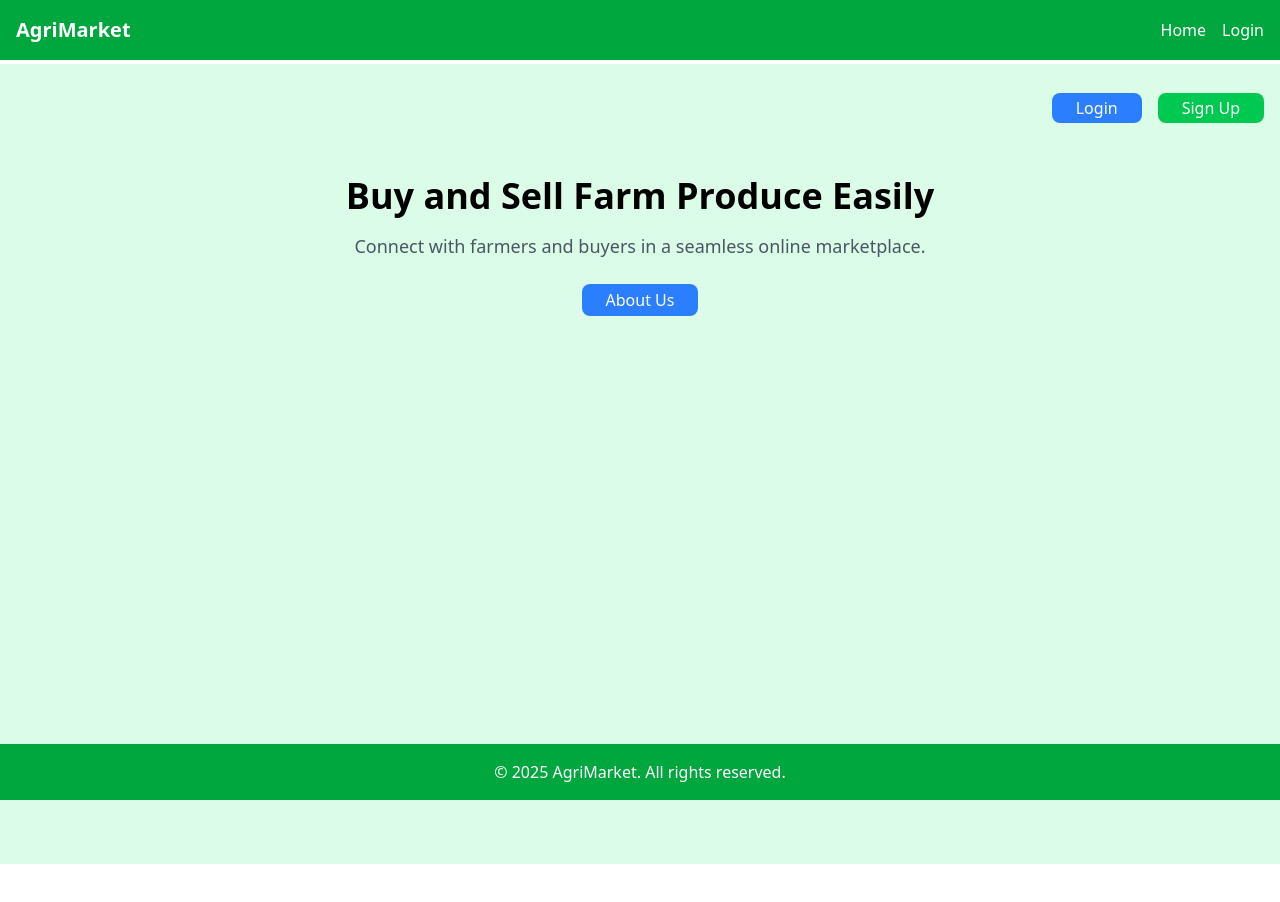
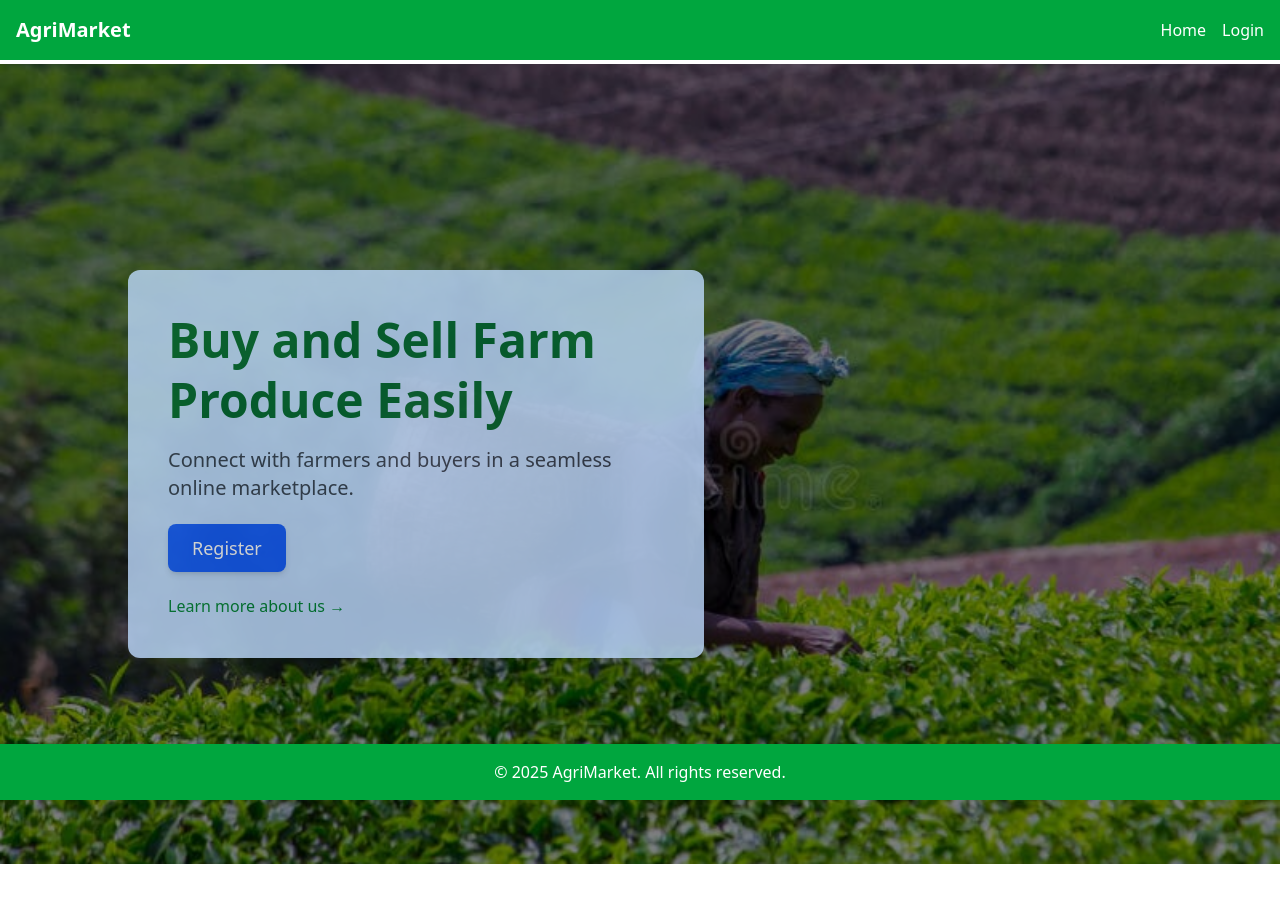
Before and after one commit to KXvira/farmers-marketplace, a React (Vite) app in the folder frontend/: page / in a window 1280 px wide. Shown: the top 902 px of the page. Built offline with nearby package versions, Linux system fonts and the light colour scheme.

Commit message:
update Home component layout and styling with new background image and improved text presentation

```diff
--- a/frontend/src/pages/Home.jsx
+++ b/frontend/src/pages/Home.jsx
@@ -2,35 +2,36 @@
 
 const Home = () => {
   return (
-    <div className="flex flex-col items-center justify-top min-h-screen bg-green-100">
-      <div className="space-x-4 mt-4 ml-auto p-4">
-        <Link
-          to="/login"
-          className="px-6 py-1 bg-blue-500 text-white rounded-lg hover:bg-blue-600"
+    <div
+      className="flex flex-col items-start justify-center min-h-screen bg-cover bg-center relative pl-10 md:pl-20 lg:pl-32"
+      style={{ backgroundImage: "url('/images/farm-bg.jpg')" }}
     >
-          Login
-        </Link>
+      <div className="absolute inset-0 bg-black opacity-50"></div>
+
+      <div className="relative z-10 text-left mx-4 md:mx-0 p-8 md:p-10 bg-blue-200 opacity-80 backdrop-filter backdrop-blur-md rounded-xl shadow-2xl max-w-xl">
+        <h1 className="text-4xl md:text-5xl font-bold text-green-800 leading-tight">
+          Buy and Sell Farm Produce Easily
+        </h1>
+        <p className="text-lg md:text-xl text-gray-700 mt-4 font-medium">
+          Connect with farmers and buyers in a seamless online marketplace.
+        </p>
+
+        <div className="sm:flex-row gap-4 mt-8">
           <Link
             to="/register"
-          className="px-6 py-1 bg-green-500 text-white rounded-lg hover:bg-green-600"
+            className="px-6 py-3 text-lg font-medium bg-blue-600 text-white rounded-lg hover:bg-blue-700 transition duration-300 shadow-md hover:shadow-lg flex-1 text-center"
           >
-          Sign Up
+            Register
           </Link>
         </div>
-      <main className="flex flex-col  items-center p-10 text-center">
-        <h1 className="text-4xl font-extrabold mb-4">
-          Buy and Sell Farm Produce Easily
-        </h1>
-        <p className="text-lg text-gray-600 mb-6">
-          Connect with farmers and buyers in a seamless online marketplace.
-        </p>
+
         <Link
           to="/about"
-          className="px-6 py-1 bg-blue-500 text-white rounded-lg hover:bg-blue-600"
+          className="mt-8 inline-block text-green-700 font-medium hover:text-green-900 transition-colors duration-300"
         >
-          About Us
+          Learn more about us →
         </Link>
-      </main>
+      </div>
     </div>
   );
 };
```
Lines whose indentation alone changed are shown as unchanged.
